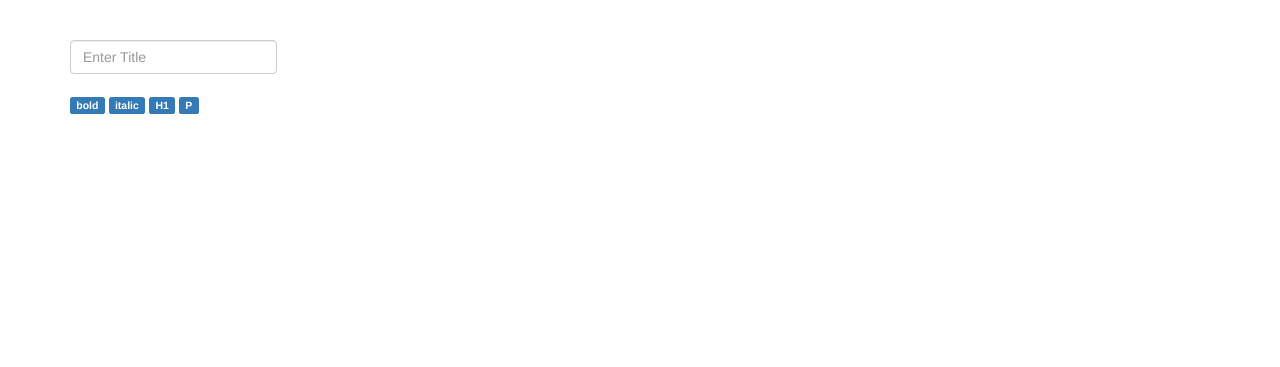
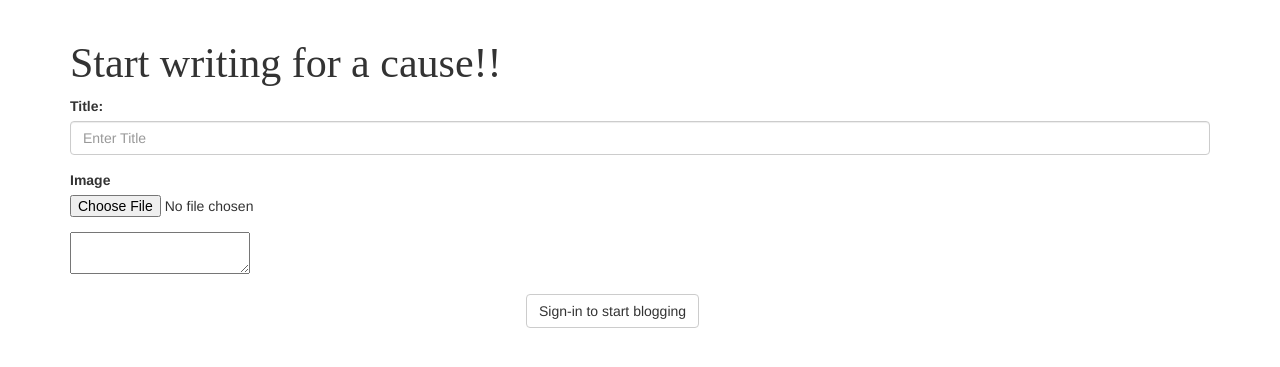
Before and after one commit to pranav1698/Flask-CMS, a Flask app: page /new_post in a window 1280 px wide. Shown: the top 367 px of the page. Run offline with Flask 2, Linux system fonts and the light colour scheme; some libraries are stand-ins or nearby versions; some web fonts are replaced.

Commit message:
Adding user-signin

```diff
--- a/app/static/css/style.css
+++ b/app/static/css/style.css
@@ -144,6 +144,3 @@ p{
     text-align: justify;
     line-height:25px;
 }
-small{
-  font-size: 10%
-}
--- a/app/templates/new_post.html
+++ b/app/templates/new_post.html
@@ -5,28 +5,63 @@
         <meta charset="utf-8">
         <meta name="viewport" content="width=device-width, initial-scale=1">
         <link rel="stylesheet" href="https://maxcdn.bootstrapcdn.com/bootstrap/3.4.0/css/bootstrap.min.css">
+        <link rel="stylesheet" type="text/css" href="{{ url_for('static', filename='css/article.css') }}">
+        <script src="https://cdn.tiny.cloud/1/no-api-key/tinymce/5/tinymce.min.js" referrerpolicy="origin"></script>
+        <script>tinymce.init({selector:'textarea'});</script>
         <script src="https://ajax.googleapis.com/ajax/libs/jquery/3.4.1/jquery.min.js"></script>
         <script src="https://maxcdn.bootstrapcdn.com/bootstrap/3.4.0/js/bootstrap.min.js"></script>
     </head>
     <body>
         <div class="container">
-            <br>
-            <br>
-            <form class="form-inline" action="#" method="POST">
+            <h1>Start writing for a cause!!</h1>
+            <form action="#" method="POST">
                 <div class="form-group">
-                    <label class="sr-only" for="email">Title</label>
-                    <input type="email" class="form-control" id="email" placeholder="Enter Title"  name="email">
+                    <label for="title">Title:</label>
+                    <input type="title" class="form-control" id="email" placeholder="Enter Title"  name="title">
                 </div>
-                <br/>
-                <br/>
-
-                <div id="iconbar">
-                    <a class="label label-primary" data-wysihtml5-command="bold">bold</a>
-                    <a class="label label-primary" data-wysihtml5-command="italic">italic</a>
-                    <a class="label label-primary" data-wysihtml5-command="formatBlock" data-wysihtml5-command-value="h1">H1</a>
-                    <a class="label label-primary" data-wysihtml5-command="formatBlock" data-wysihtml5-command-value="p">P</a>
+                <div id="PreviewPicture"></div>
+                <div class="form-group">
+                    <label for="image">Image</label>
+                    <input id="FileUpload" type="file" name="image" class="image" />
                 </div>
+                <div class="form-group">
+                    <textarea></textarea>
+                </div>
+                <div class="wrapper" style="margin-left: 40%">
+                    <button type="button" class="btn btn-default" data-toggle="modal" data-target="#myModal" style="position: absolute;">Sign-in to start blogging</button>
+                </div>
+                <!--<button type="submit" class="btn btn-default" style="float: center">Save</button>-->
             </form>
+            <div id="myModal" class="modal fade" role="dialog" style="top: 20%">
+                <div class="modal-dialog">
+                    <div class="modal-content">
+                        <div class="modal-header">
+                          <button type="button" class="close" data-dismiss="modal">&times;</button>
+                          <h4 class="modal-title">User Sign-in</h4>
+                        </div>
+                        <div class="modal-body">
+                          <form method="POST">
+                            <div class="form-group">
+                               <label for="email">Email</label>
+                                <input type="email" class="form-control" id="email" name="email" size="64" maxLength="64" placeholder="Enter Email" required pattern="/^[a-zA-Z0-9.!#$%&'*+\/=?^_`{|}~-]+@[a-zA-Z0-9](?:[a-zA-Z0-9-]{0,61}
+                                [a-zA-Z0-9])?(?:\.[a-zA-Z0-9](?:[a-zA-Z0-9-]{0,61}[a-zA-Z0-9])?)*$/">
+                            </div>
+                            <div class="form-group">
+                                <label for="username">Username</label>
+                                <input type="text" class="form-control" id="username" name="username" placeholder="Enter Username" required>
+                            </div>
+                            <div class="form-group">
+                                <label for="password">Password</label>
+                                <input type="password" class="form-control" id="password" name="password" placeholder="Enter Password" required>
+                            </div>
+                            <div>
+                                <button type="button" class="btn btn-default" style="text-align: center">Sign-in</button>
+                            </div>
+                          </form>
+                        </div>
+                    </div>
+                </div>
+            </div>
         </div>
     </body>
 </html>
```
Also changed, not shown: app/templates/master.html (+4 -4 lines), app/static/js/jquery.markitup.js (deleted).
